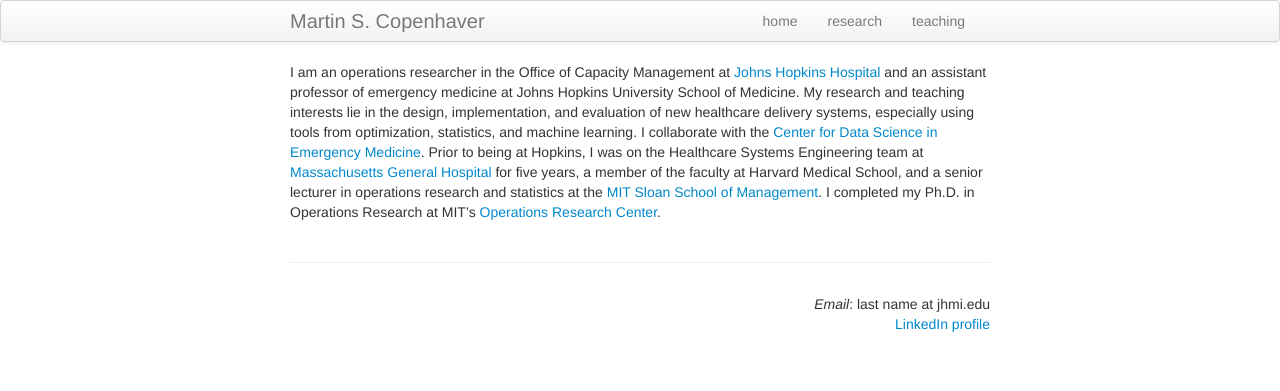
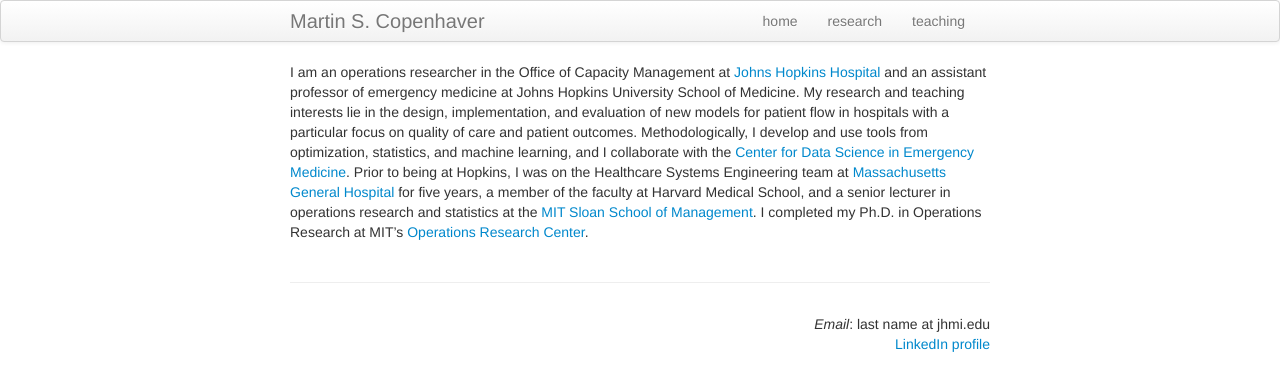
Before and after one commit to martincopenhaver/martincopenhaver.github.io, a Jekyll site: the page built from index.md, in a window 1280 px wide. Shown: the top 391 px of the page. Built offline with Jekyll 4.4.1, drawn with Linux system fonts in a browser that asks for light colours.

Commit message:
Update index.md

```diff
--- a/index.md
+++ b/index.md
@@ -2,10 +2,10 @@
 layout: frontpage
 title: Martin S. Copenhaver
 description: Martin S. Copenhaver is an operations researcher at Johns Hopkins Hospital
-keywords: Copenhaver, operations research, healthcare operations, hospital operations management
+keywords: Copenhaver, operations research, healthcare operations, hospital operations management, healthcare delivery
 redirect_from:
   - /about/
   - /about.html
 ---
 
-I am an operations researcher in the Office of Capacity Management at [Johns Hopkins Hospital](https://www.hopkinsmedicine.org/the-johns-hopkins-hospital) and an assistant professor of emergency medicine at Johns Hopkins University School of Medicine. My research and teaching interests lie in the design, implementation, and evaluation of new healthcare delivery systems, especially using tools from optimization, statistics, and machine learning. I collaborate with the [Center for Data Science in Emergency Medicine](https://cdem.jh.edu). Prior to being at Hopkins, I was on the Healthcare Systems Engineering team at [Massachusetts General Hospital](http://www.massgeneral.org/) for five years, a member of the faculty at Harvard Medical School, and a senior lecturer in operations research and statistics at the [MIT Sloan School of Management](http://sloan.mit.edu/). I completed my Ph.D. in Operations Research at MIT's [Operations Research Center](http://orc.mit.edu/).
+I am an operations researcher in the Office of Capacity Management at [Johns Hopkins Hospital](https://www.hopkinsmedicine.org/the-johns-hopkins-hospital) and an assistant professor of emergency medicine at Johns Hopkins University School of Medicine. My research and teaching interests lie in the design, implementation, and evaluation of new models for patient flow in hospitals with a particular focus on quality of care and patient outcomes. Methodologically, I develop and use tools from optimization, statistics, and machine learning, and I collaborate with the [Center for Data Science in Emergency Medicine](https://cdem.jh.edu). Prior to being at Hopkins, I was on the Healthcare Systems Engineering team at [Massachusetts General Hospital](http://www.massgeneral.org/) for five years, a member of the faculty at Harvard Medical School, and a senior lecturer in operations research and statistics at the [MIT Sloan School of Management](http://sloan.mit.edu/). I completed my Ph.D. in Operations Research at MIT's [Operations Research Center](http://orc.mit.edu/).
```
